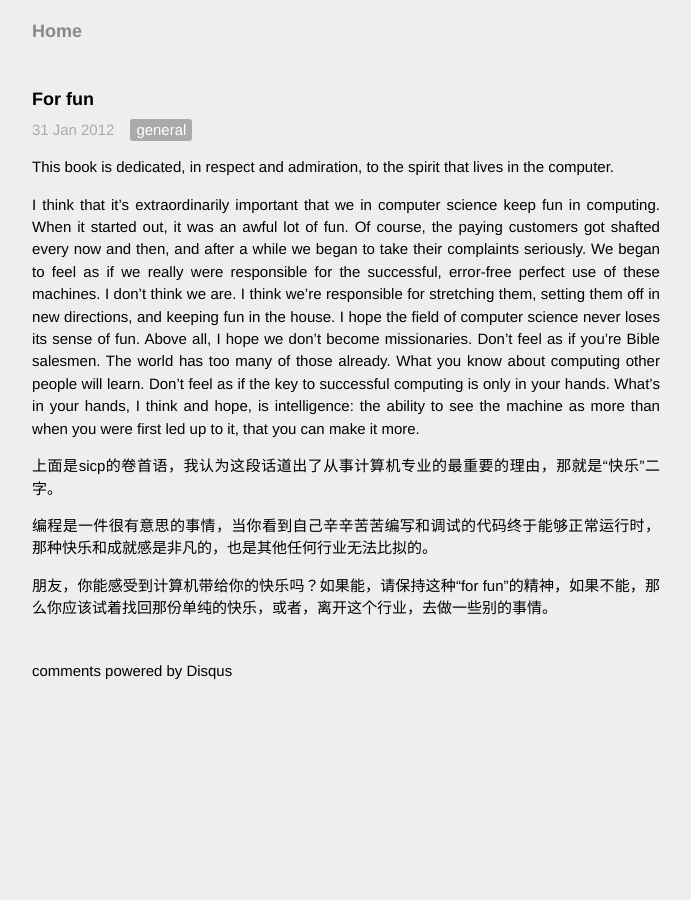
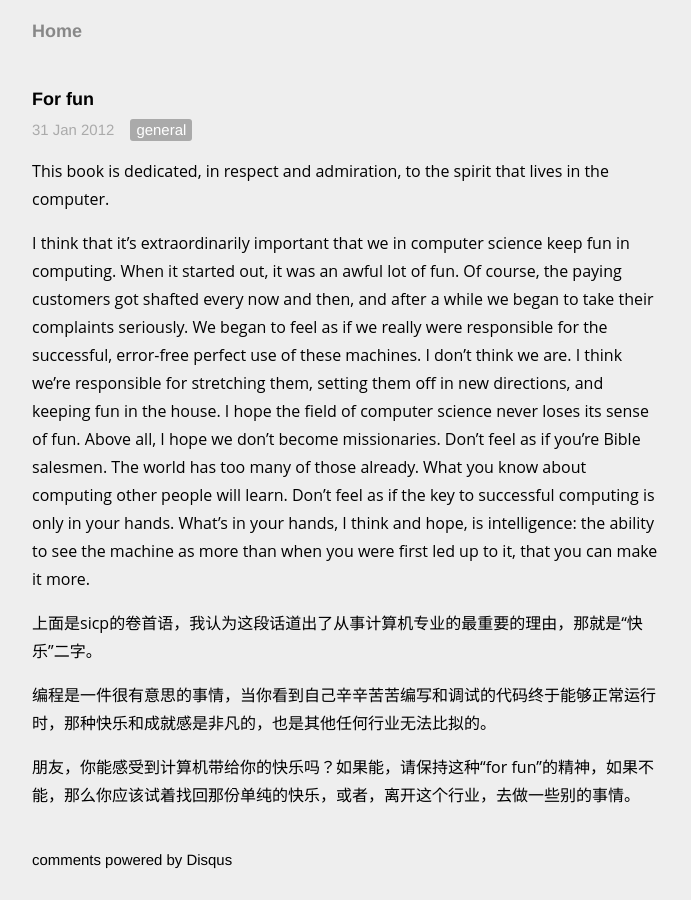
Before and after one commit to fuqcool/fuqcool.github.io, a Jekyll site: the page built from _posts/2012-01-31-for-fun.md, in a window 1280 px wide. Shown: the whole page, without its empty margins (294-985 px from the left). Built offline with Jekyll 4.4.1, drawn with Linux system fonts in a browser that asks for light colours; Markdown is read by kramdown in place of the engine named in the settings; comment, search, counter and statistics services are not loaded.

Commit message:
text align left

```diff
--- a/css/main.css
+++ b/css/main.css
@@ -23,7 +23,12 @@ h1, h2, h3, h4, h5, h6 { font-size: 100%; }
 
 h1 { margin-bottom: 1em; font-size: 24px; }
 h2 { font-size: 18px; margin-bottom: 8px; }
-p { margin: 1em 0; font-size: 15px; }
+p {
+    margin: 1em 0;
+    font-size: 16px;
+    font-family: 'Open Sans', arial, sans-serif;
+    line-height: 28px;
+}
 
 /*****************************************************************************/
 /*
@@ -68,7 +73,7 @@ a:hover {
 
 .site {
   font-size: 115%;
-  text-align: justify;
+  text-align: left;
   width: 42em;
   line-height: 1.5em;
   margin: 0 auto;
```
